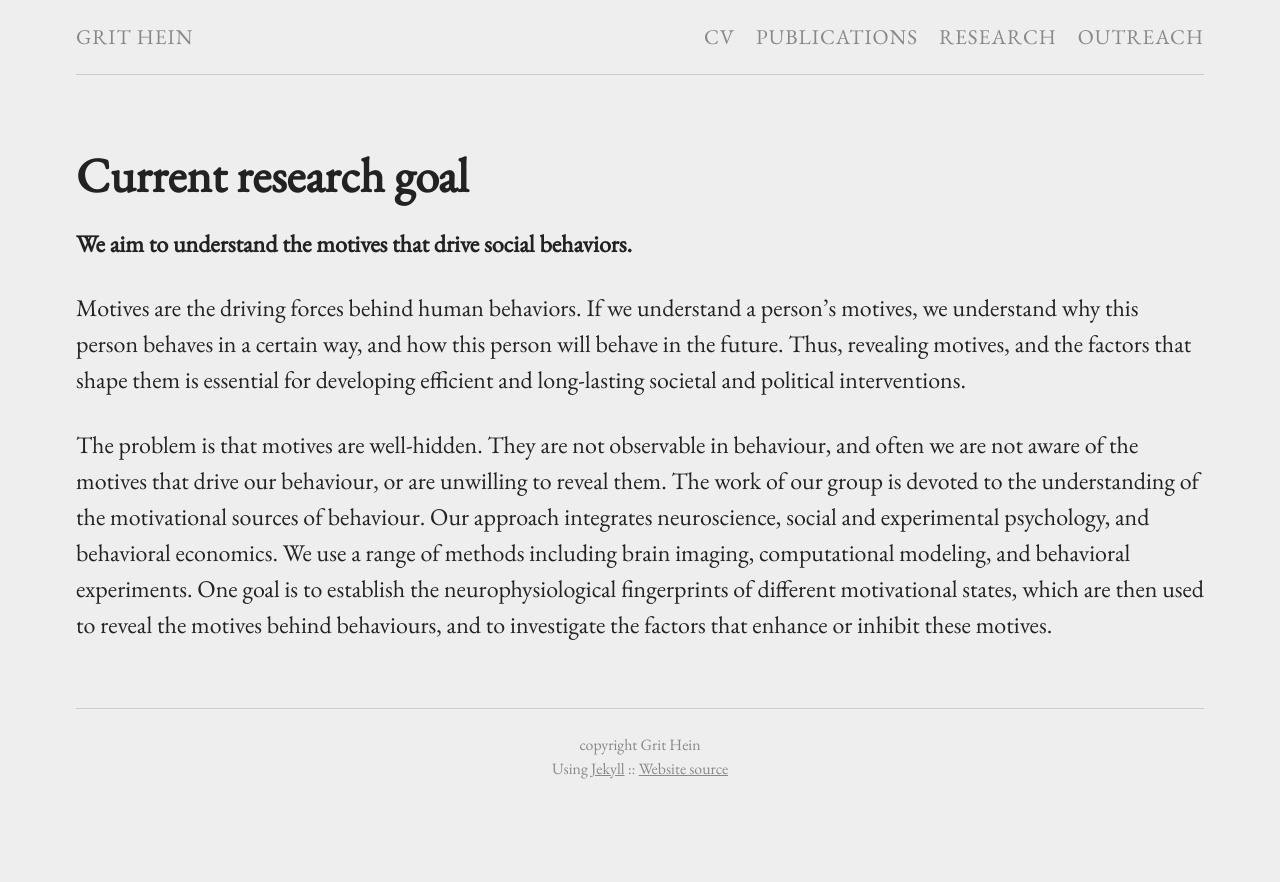
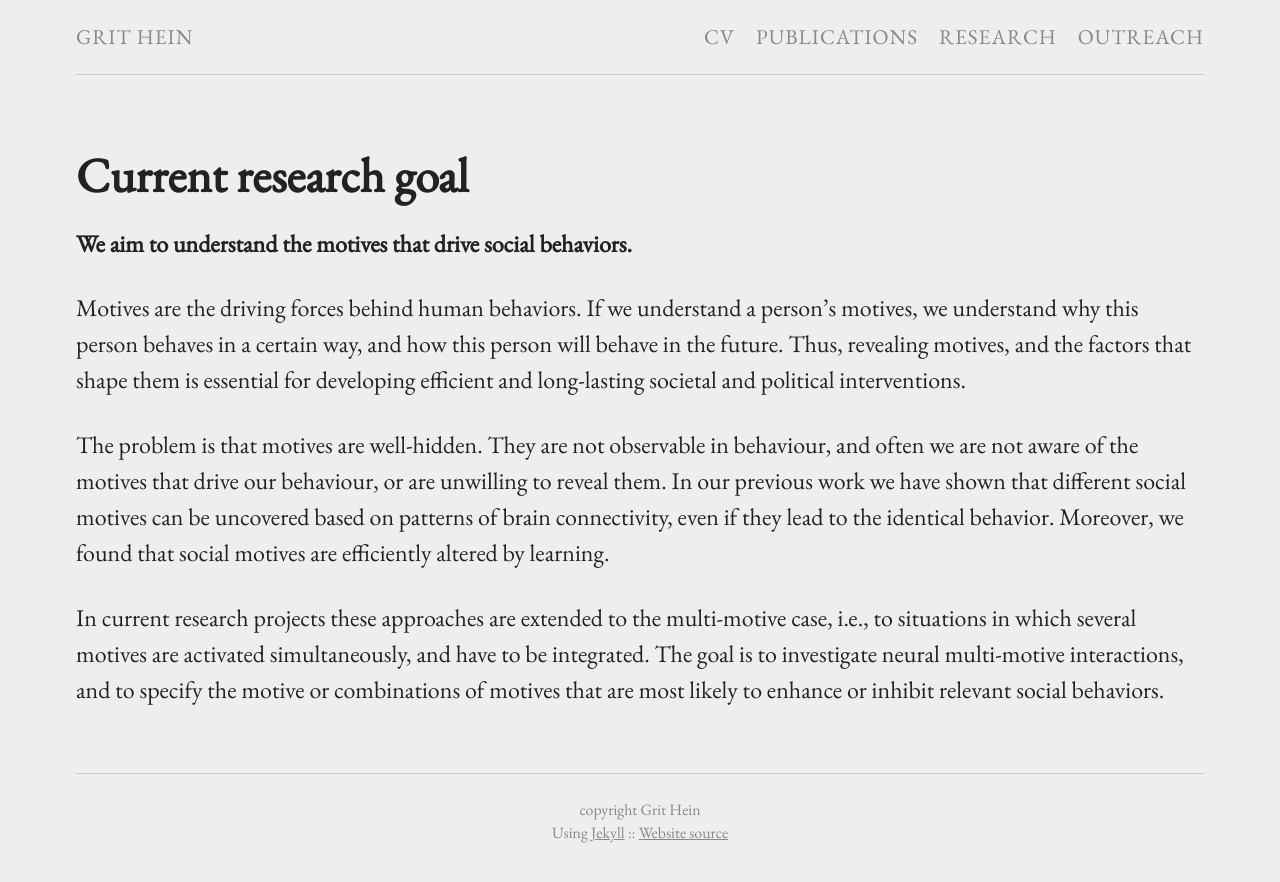
Before and after one commit to grithein/grithein, a Jekyll site: the page built from misc.md, in a window 1280 px wide. Shown: the top 882 px of the page. Built offline with Jekyll 4.4.1, drawn with Linux system fonts in a browser that asks for light colours.

Commit message:
Update from Forestry.io - misc.md

```diff
--- a/misc.md
+++ b/misc.md
@@ -9,4 +9,6 @@ permalink: "/misc/"
 
 Motives are the driving forces behind human behaviors. If we understand a person’s motives, we understand why this person behaves in a certain way, and how this person will behave in the future. Thus, revealing motives, and the factors that shape them is essential for developing efficient and long-lasting societal and political interventions.
 
-The problem is that motives are well-hidden. They are not observable in behaviour, and often we are not aware of the motives that drive our behaviour, or are unwilling to reveal them. The work of our group is devoted to the understanding of the motivational sources of behaviour. Our approach integrates neuroscience, social and experimental psychology, and behavioral economics. We use a range of methods including brain imaging, computational modeling, and behavioral experiments. One goal is to establish the neurophysiological fingerprints of different motivational states, which are then used to reveal the motives behind behaviours, and to investigate the factors that enhance or inhibit these motives.
+The problem is that motives are well-hidden. They are not observable in behaviour, and often we are not aware of the motives that drive our behaviour, or are unwilling to reveal them. In our previous work we have shown that different social motives can be uncovered based on patterns of brain connectivity, even if they lead to the identical behavior. Moreover, we found that social motives are efficiently altered by learning.
+
+In current research projects these approaches are extended to the multi-motive case, i.e., to situations in which several motives are activated simultaneously, and have to be integrated. The goal is to investigate neural multi-motive interactions, and to specify the motive or combinations of motives that are most likely to enhance or inhibit relevant social behaviors.
```
